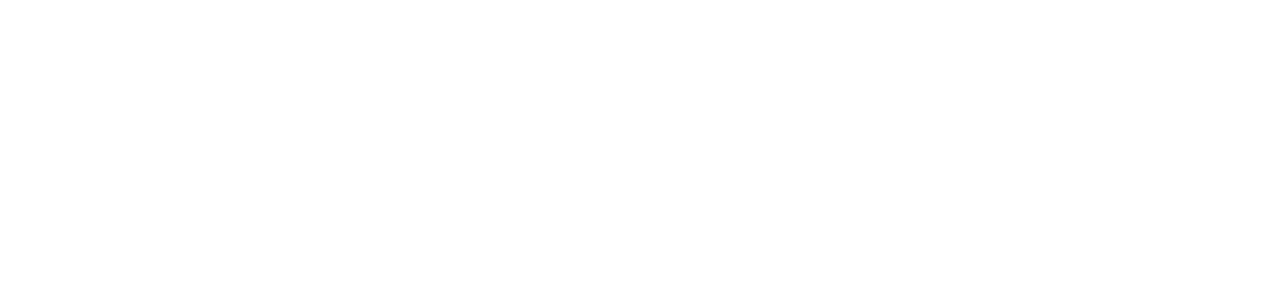
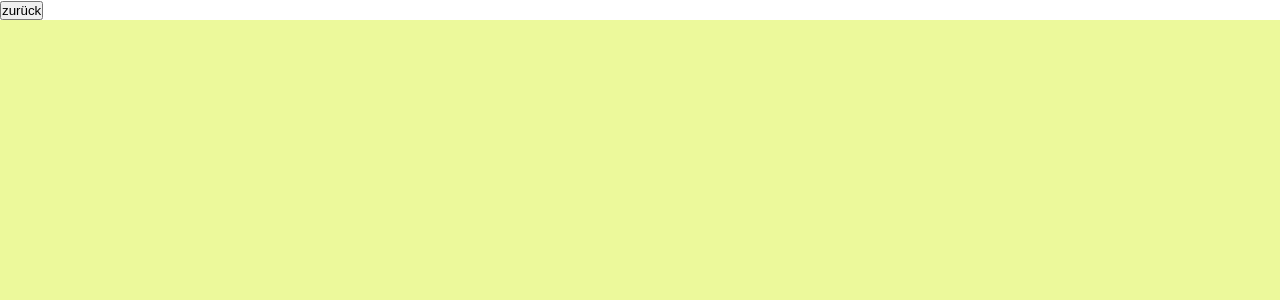
Before and after one commit to ttaannjjaa/capstone-project, a React (Create React App) app: page /CatInfoPage in a window 1280 px wide. Before the commit this address had no page. Shown: the top 300 px of the page. Built offline with nearby package versions, Linux system fonts and the light colour scheme.

Commit message:
Add catinfopage with routing

```diff
--- a/src/App.js
+++ b/src/App.js
@@ -1,12 +1,14 @@
 import { ErrorBoundary } from 'react-error-boundary';
 import ErrorFallback from './ErrorFallback.js';
 import { Routes, Route } from 'react-router-dom';
+
 import Navigation from './components/Navigation.js';
+
+import CatInfoPage from './pages/CatInfoPage.js';
 import FormPage from './pages/FormPage.js';
 import LandingPage from './pages/Landingpage.js';
 import LikedFoodPage from './pages/LikedFoodPage.js';
 import ProfilePage from './pages/ProfilePage.js';
-
 import UnLikedFoodPage from './pages/UnLikedFoodPage.js';
 
 import useLocalStorage from './hooks/useLocalStorage.js';
@@ -71,6 +73,7 @@
             </>
           }
         />
+        <Route path="/CatInfoPage" element={<CatInfoPage />} />
       </Routes>
     </ErrorBoundary>
   );
--- a/src/GlobalStyles.js
+++ b/src/GlobalStyles.js
@@ -11,9 +11,11 @@
 :root {
     --black: #000000;
     --white: #ffffff;
+    --citrus: #ECF99B;
+    --coral: #F88379;
     --grey: #7E6F6F;
-    --coral: #F88379;
     --lightblue: #CEE7F6;
+    --lightsteel: #e5f5f2;
     --peach: #F4E0D4;
     --steelblue: #597A91;
     --box-shadow-drop: 0px 1px 4px rgba(0, 0, 0, 0.25);
--- /dev/null
+++ b/src/pages/CatInfoPage.js
@@ -0,0 +1,25 @@
+import styled from 'styled-components';
+import { useNavigate } from 'react-router-dom';
+
+export default function CatInfoPage() {
+  const navigate = useNavigate();
+
+  return (
+    <>
+      <header>
+        <button
+          type="button"
+          onClick={() => navigate('/ProfilePage', { replace: true })}
+        >
+          zurück
+        </button>
+      </header>
+      <Main></Main>
+    </>
+  );
+}
+
+const Main = styled.main`
+  background-color: var(--citrus);
+  min-height: 100vh;
+`;
--- a/src/pages/ProfilePage.js
+++ b/src/pages/ProfilePage.js
@@ -1,6 +1,7 @@
 import axios from 'axios';
 import styled from 'styled-components';
 import useLocalStorage from '../hooks/useLocalStorage.js';
+import { useNavigate } from 'react-router-dom';
 import { useState } from 'react';
 import ExitButton from '../components/ExitButton.js';
 import iconbin from '../images/icon_bin.svg';
@@ -11,6 +12,7 @@
 const PRESET = process.env.REACT_APP_CLOUDINARY_PRESET;
 
 export default function ProfilePage() {
+  const navigate = useNavigate();
   const [image, setImage] = useLocalStorage('Bild', '');
 
   function upload(event) {
@@ -186,6 +188,9 @@
             />
           </NoteContainer>
         </FormContainer>
+        <button onClick={() => navigate('/CatInfoPage', { replace: true })}>
+          Information about cat breeds
+        </button>
       </main>
     </FormPageStyle>
   );
```
Also changed, not shown: 2 other files (tests, documents, lock files or other folders).
